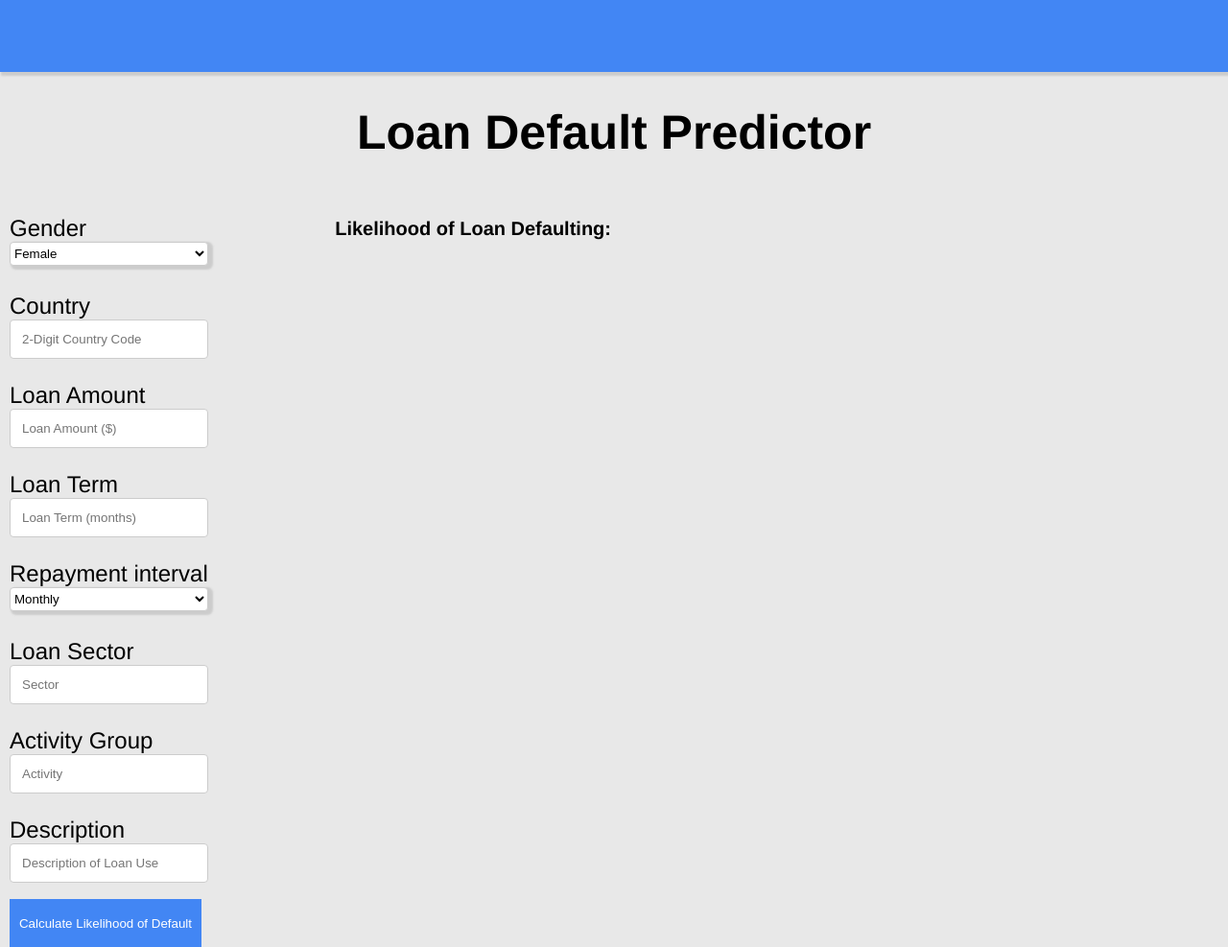
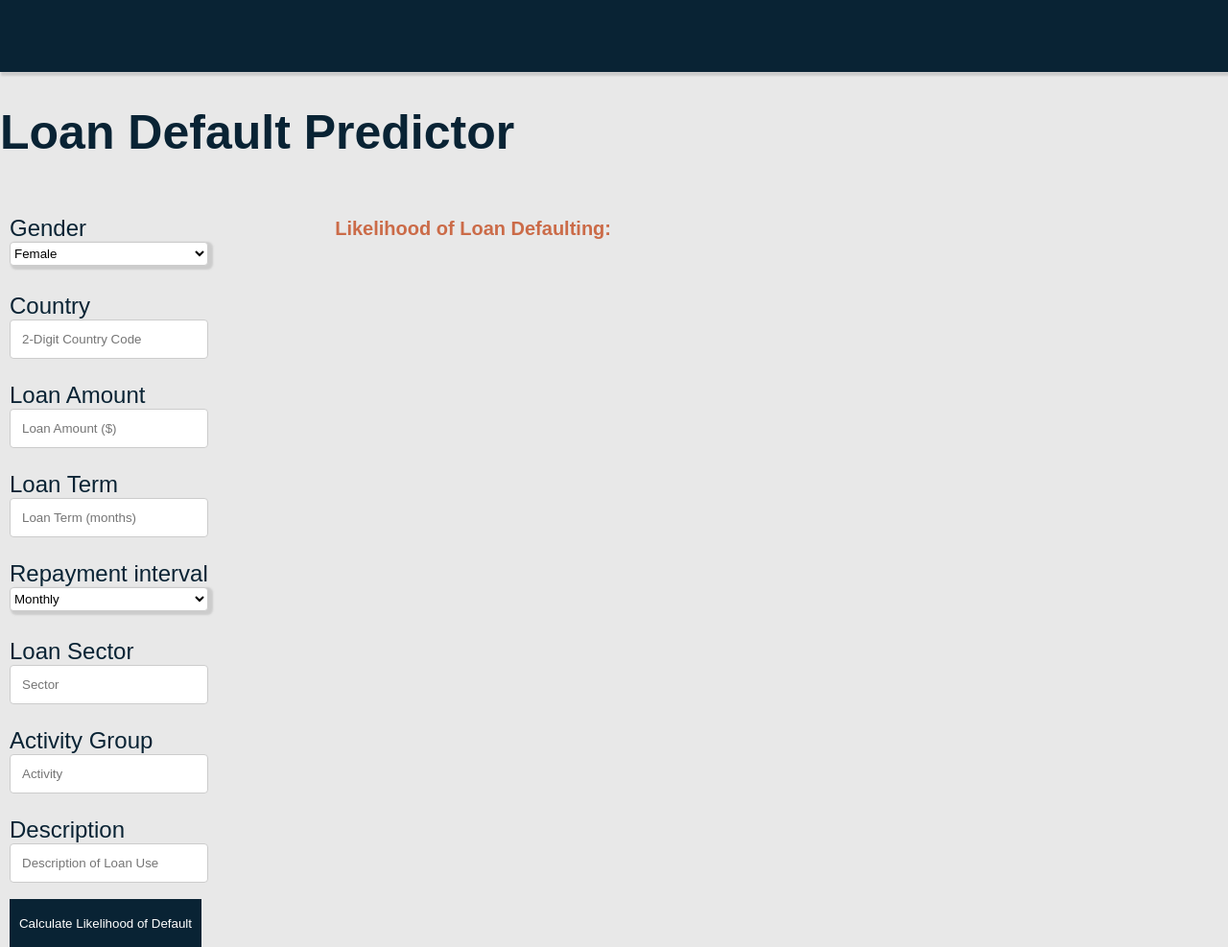
Before and after one commit to clcarver1130/dsi_capstone_project, a Flask app: page / in a window 1280 px wide. Shown: the whole page at 96% size. Run offline with Flask 2, Linux system fonts and the light colour scheme.

Commit message:
flask app changed to dark blue

```diff
--- a/flask_api/templates/form.html
+++ b/flask_api/templates/form.html
@@ -16,7 +16,7 @@
       height: 100%;
       background: #e8e8e8;
       margin: 0;
-      font-family: "Expert-Sans-Light","Helvetica",Helvetica,Arial,sans-serif;
+      font-family: 'Montserrat', sans-serif;
     font-weight: normal;
     font-style: normal;
     }
@@ -57,7 +57,9 @@
 
   }
   .dunno{
-    text-align: center;
+    text-align: left;
+    color: #092334;
+
   }
   label{
     font-size: 24px;
@@ -68,7 +70,7 @@
   }
   .header{
     height: 75px;
-    background: #4286f4;
+    background: #092334;
     -webkit-box-shadow: 3px 2px 2px 2px #ccc;  /* Safari 3-4, iOS 4.0.2 - 4.2, Android 2.3+ */
     -moz-box-shadow:    3px 2px 2px 2px #ccc;  /* Firefox 3.5 - 3.6 */
     box-shadow:         3px 2px 2px 2px #ccc;  /* Opera 10.5, IE 9, Firefox 4+, Chrome 6+, iOS 5 */
@@ -76,7 +78,7 @@
   button{
     width: 200px;
     height: 50px;
-    background: #4286f4;
+    background: #092334;
     color: white;
     margin-top: 1em;
     border: none;
@@ -85,12 +87,16 @@
   form{
     display:inline-block;
     margin-left: 10px;
+    font-family: 'Montserrat', sans-serif;
+    color: #092334;
   }
   .idk{
     display:inline-block;
     vertical-align: top;
     margin-left: 10%;
     font-size: 20px;
+    font-family: 'Montserrat', sans-serif;
+    color: #cb6b48;
   }
     </style>
 
```
